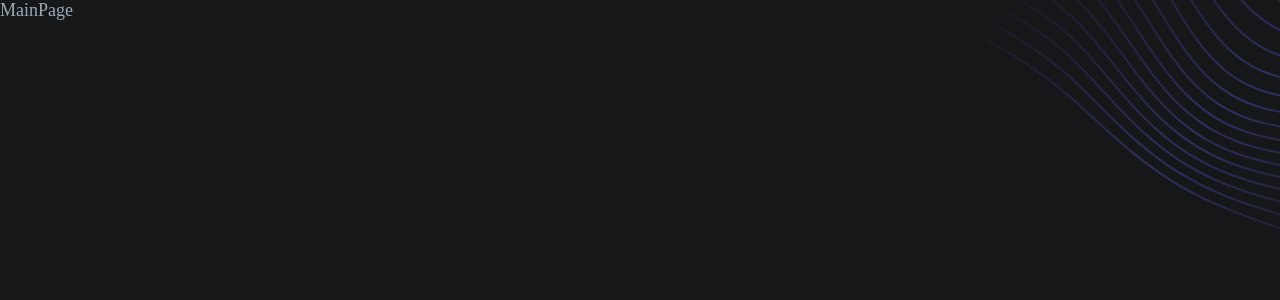
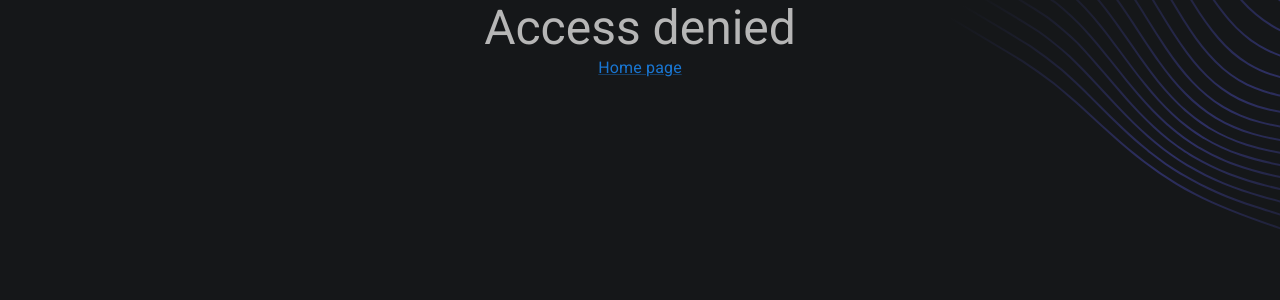
Before and after one commit to ArkhipovAnatoly/project-managment-app, a React (Create React App) app: page /main in a window 1280 px wide. Shown: the top 300 px of the page. Built offline with nearby package versions, Linux system fonts and the light colour scheme.

Commit message:
feat: add info when no auth

```diff
--- a/src/pages/MainPage/MainPage.tsx
+++ b/src/pages/MainPage/MainPage.tsx
@@ -1,3 +1,36 @@
+import { Box, Link, Typography } from '@mui/material';
+import { NavLink } from 'react-router-dom';
+import Header from '../../app/components/share/Header';
+import { useAppSelector } from '../../app/hooks';
+
 export default function MainPage() {
-  return <div>MainPage</div>;
+  const { auth } = useAppSelector((state) => state.userAuthReducer);
+
+  if (!auth.isAuth && !auth.userId) {
+    return (
+      <Box
+        sx={{
+          display: 'flex',
+          flexDirection: 'column',
+          alignItems: 'center',
+          color: 'white',
+        }}
+      >
+        <Typography component="h1" variant="h3">
+          Access denied
+        </Typography>
+        <Link component={NavLink} to="/" variant="body1">
+          {'Home page'}
+        </Link>
+      </Box>
+    );
+  }
+
+  return (
+    <>
+      <Header />
+
+      <div style={{ color: 'white', marginTop: '100px' }}>MainPage</div>
+    </>
+  );
 }
```
